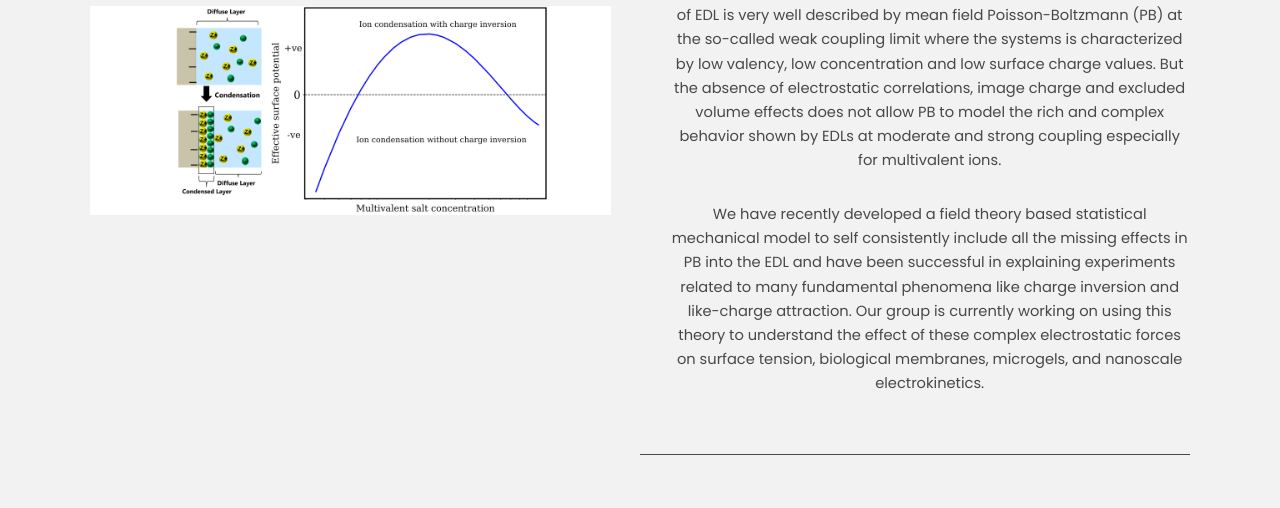
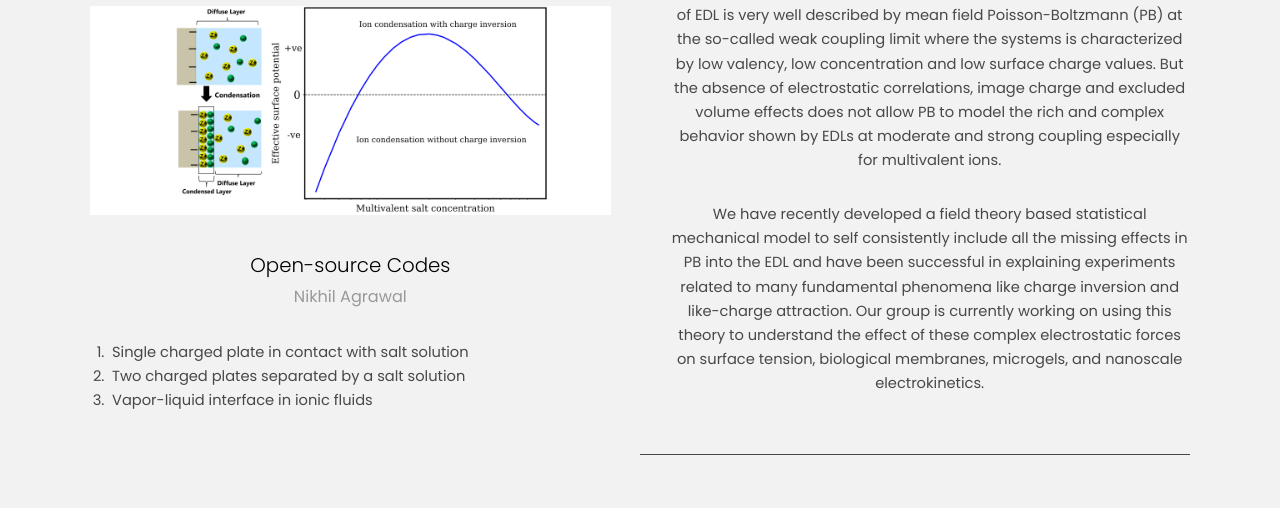
Before and after one commit to tyokokur/rwgrp, a plain HTML site: page research.html in a window 1280 px wide. Shown: the part 292-800 px from the top of the page. Drawn offline with Linux system fonts and the light colour scheme.

Commit message:
autocommit

```diff
--- a/research.html
+++ b/research.html
@@ -48,6 +48,19 @@
 									<p>Nikhil Agrawal, Chao Fang and Zach Lipel</p>
 						   </header>
 						 	<p class="align-center"><img style="max-width: 100%" src="images/nikhil_website.png" alt= "" \></p>
+						 </div>
+						 <div class = "content">
+							<header class="align-center">
+									<h3>Open-source Codes</h3>
+									<p>Nikhil Agrawal</p>
+						   </header>
+						 	<p class="align-center">
+								<ol>
+									<li href = "https://github.com/nikhil0165/one_plate_mgrf">Single charged plate in contact with salt solution </li>
+									<li href = "https://github.com/nikhil0165/two_plates_mgrf"> Two charged plates separated by a salt solution </li>
+									<li href = "https://github.com/nikhil0165/vapor_liquid_mgrf"> Vapor-liquid interface in ionic fluids</li>
+							 	</ol>
+							</p>
 						 </div>
 					</div>
 					<div style= "border-bottom: solid 1px;margin: 2rem 0;">
```
